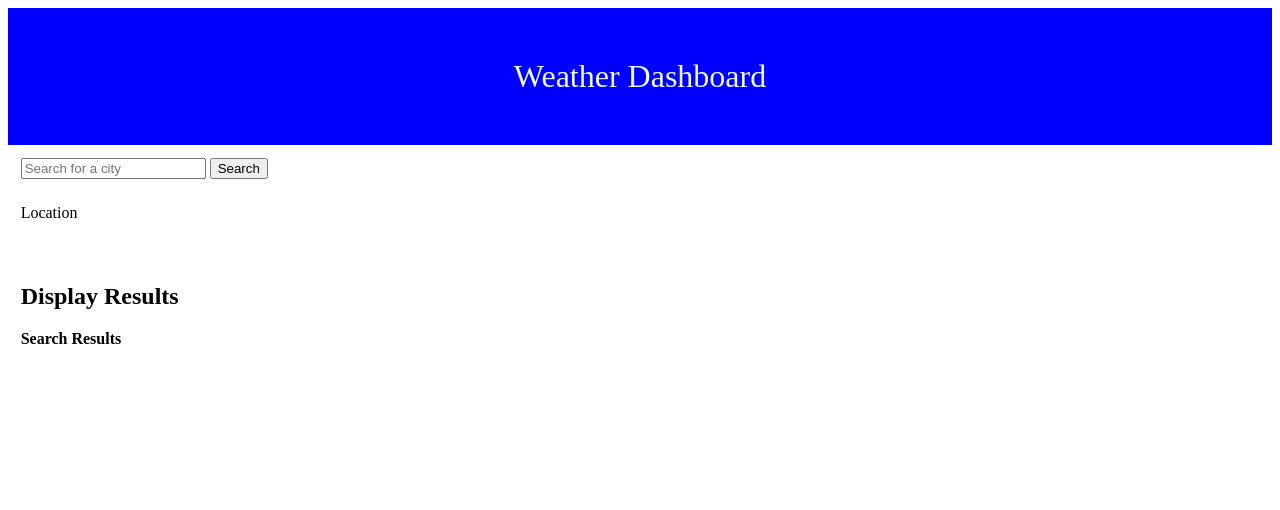
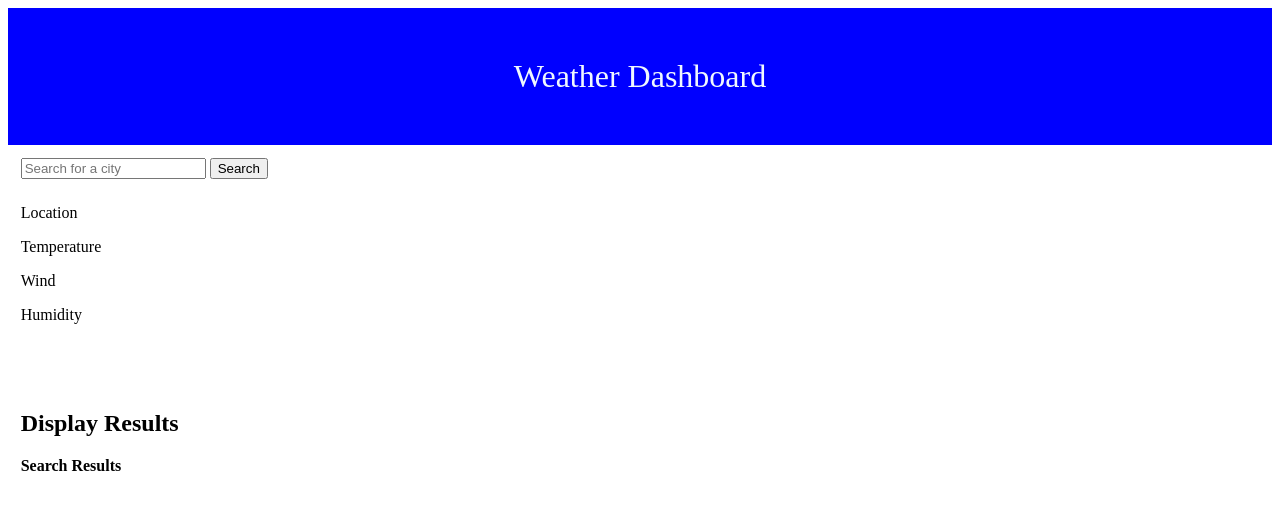
Before and after one commit to sgc1992/Weather-Dashboard, a plain HTML site: page index.html in a window 1280 px wide. Drawn offline with Linux system fonts and the light colour scheme.

Commit message:
added label for temperature, wind and humidity

```diff
--- a/index.html
+++ b/index.html
@@ -21,10 +21,14 @@
   <div id="current-weather">
     <label>Location</label>
     <p id="current-location"></p>
+    <label>Temperature</label>
     <p id="current-temp"></p>
+    <label>Wind</label>
     <p id="wind"></p>
+    <label>Humidity</label>
     <p id="humidity"></p>
   </div>
+  <div id="forecast"></div>
   <div class="card">
     <h2>Display Results</h2>
     <p><strong>Search Results</strong> <span id="location-span"></span></p>
```
Also changed, not shown: script.js (+6 -1 lines).
